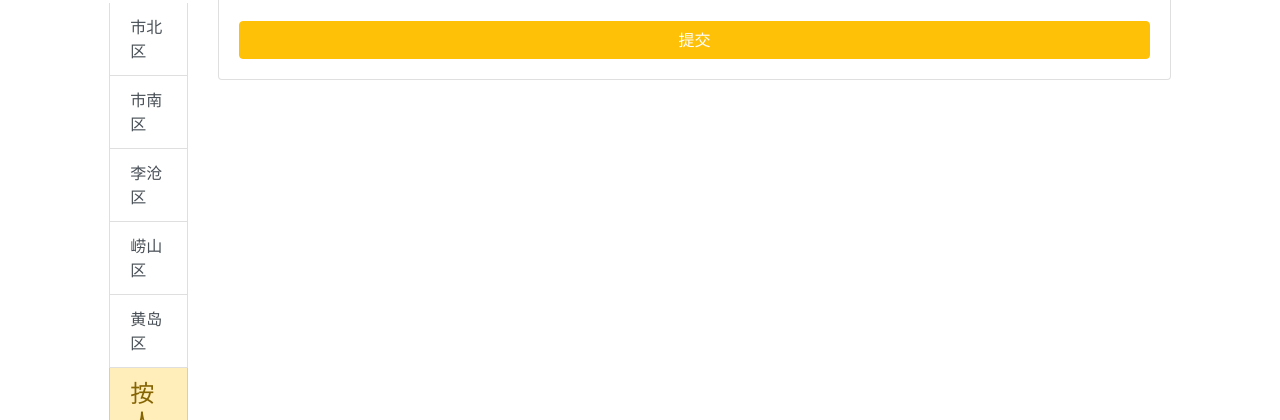
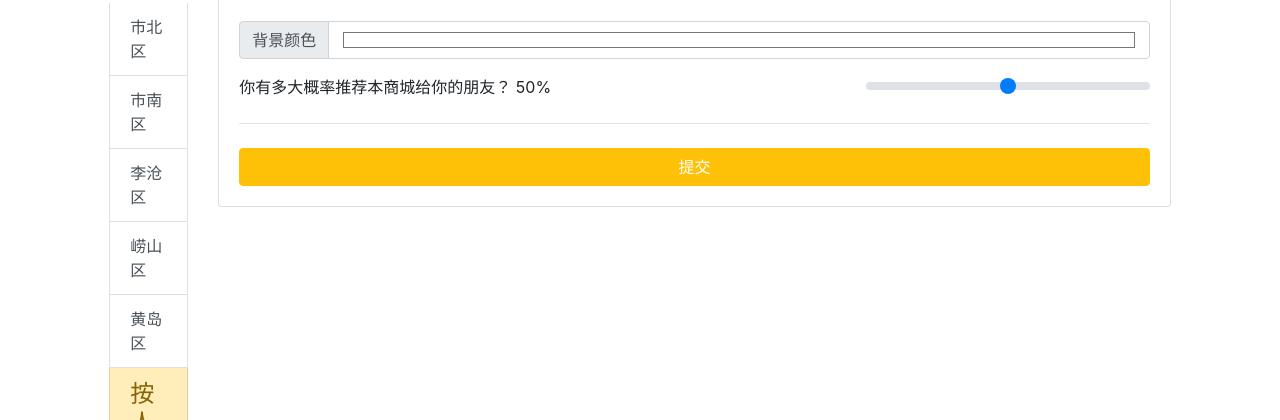
Before and after one commit to bobby285271/mall-site-front, a plain HTML site: page register.html in a window 1280 px wide. Shown: the part 680-1100 px from the top of the page. Drawn offline with Linux system fonts and the light colour scheme.

Commit message:
homework4: add color & range select

```diff
--- a/register.html
+++ b/register.html
@@ -117,6 +117,27 @@
                         </div>
                         <hr class="mb-4">
 
+                        <div class="input-group mb-3">
+                            <div class="input-group-prepend">
+                                <span class="input-group-text">背景颜色</span>
+                            </div>
+                            <input type="color" class="form-control" id="bgcolor" name="bgcolor" value="#ffffff"
+                                onchange="document.body.style.backgroundColor = this.value;">
+                        </div>
+
+                        <div class="row">
+                            <div class="col-md-8">
+                                <label for="customRange">你有多大概率推荐本商城给你的朋友？</label>
+                                <output name="rank">50</output>%
+                            </div>
+                            <div class="col-md-4">
+                                <input type="range" class="custom-range" min=0 max=100 step=1 id="recommendfriends"
+                                    name="recommendfriends" onchange="rank.value=recommendfriends.value;">
+                            </div>
+                        </div>
+
+                        <hr class="mb-4">
+
                         <button type="submit" class="btn btn-block btn-warning">
                             <font color="white">提交</font>
                         </button>
```
